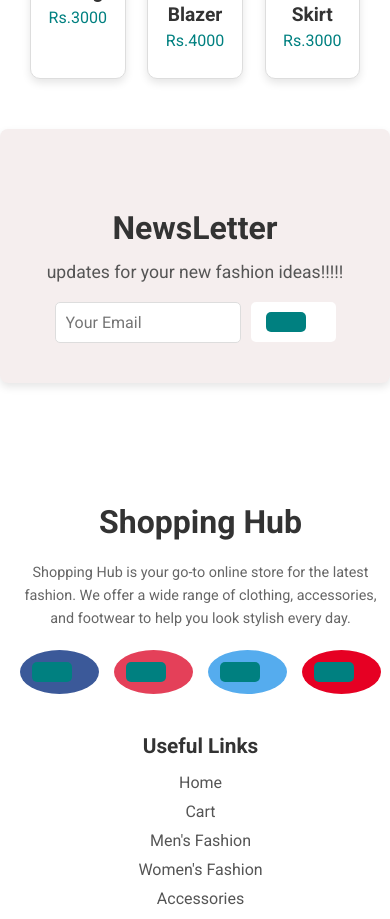
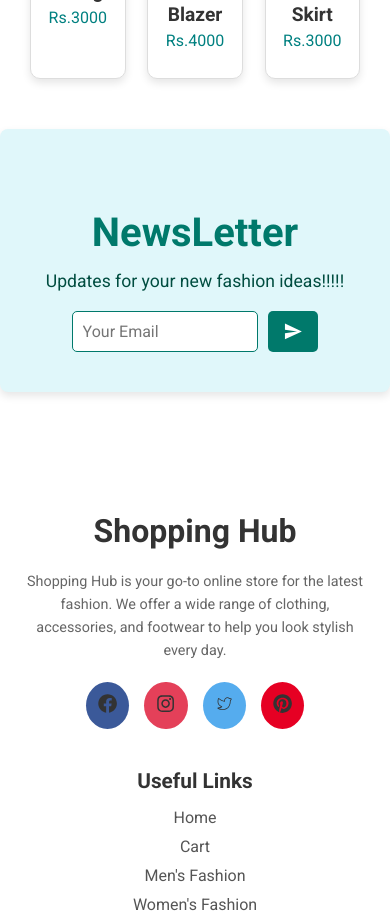
Before and after one commit to ebasnet/shoppinghub, a React (Vite) app in the folder client/: page / in a window 390 px wide. Shown: the part 3980-4899 px from the top of the page. Built offline with nearby package versions, Linux system fonts and the light colour scheme.

Commit message:
new css updatesmodule

```diff
--- a/client/src/components/categories/Categories.jsx
+++ b/client/src/components/categories/Categories.jsx
@@ -1,19 +1,17 @@
 import "./categories.css";
 import { categories } from "../../data/Data";
 import Image from "../Image";
-import { Link } from "react-router-dom"; // Make sure to import Link from react-router-dom
+import { Link } from "react-router-dom";
 
 const Categories = ({ category, setCategory }) => {
   return (
     <div className="categories-container">
       {categories.map((item) => {
-        // Render category only if it matches the selected category or if "All" is selected
         return (
           <div key={item.id} className="category-container">
             <Image imgSrc={item.img} />
             <div className="category-info">
               <h1>{item.title}</h1>
-              {/* Link to the category page */}
               <Link to={`/category/${item.title}`}>
                 <button>Shop Now</button>
               </Link>
--- a/client/src/components/categories/categoryPage.css
+++ b/client/src/components/categories/categoryPage.css
@@ -1,4 +1,4 @@
-/* CategoryPage.css */
+
 .products-container {
     display: grid;
     grid-template-columns: repeat(auto-fill, minmax(250px, 1fr));
@@ -52,10 +52,10 @@
     justify-content: center;
     padding: 10px 20px;
     border: none;
-    background-color: teal;  /* Teal background */
-    color: white;  /* White icon color */
+    background-color: teal;
+    color: white;
     font-weight: bold;
-    font-size: 1.2rem;  /* Slightly larger font size for better visibility */
+    font-size: 1.2rem;
     border-radius: 5px;
     cursor: pointer;
     transition: background-color 0.3s ease;
@@ -87,7 +87,7 @@
     color: #333;
   }
 
-  /* Responsiveness for smaller screens */
+
   @media (max-width: 768px) {
     .products-container {
       grid-template-columns: repeat(auto-fill, minmax(200px, 1fr));
--- a/client/src/components/footer/Footer.css
+++ /dev/null
@@ -1,138 +0,0 @@
-/* Footer Container */
-.footer-container {
-    display: flex;
-    justify-content: space-between;
-    align-items: flex-start;
-    padding: 40px 20px;
-    color: #333;
-    flex-wrap: wrap;
-  }
-
-  /* Footer Logo and Description */
-  .footer-left {
-    flex: 1;
-    padding-right: 20px;
-  }
-
-  .footer-logo {
-    font-size: 2rem;
-    font-weight: 700;
-    color: #333;
-    margin-bottom: 20px;
-  }
-
-  .footer-desc {
-    font-size: 0.9rem;
-    line-height: 1.6;
-    color: #666;
-    margin-bottom: 20px;
-  }
-
-  .social-container {
-    display: flex;
-    gap: 15px;
-  }
-
-  .social-icon {
-    background-color: #ddd;
-    padding: 12px;
-    border-radius: 50%;
-    cursor: pointer;
-    transition: transform 0.3s;
-  }
-
-  .social-icon:hover {
-    transform: scale(1.1);
-  }
-
-  .icon {
-    font-size: 1.2rem;
-
-  }
-
-  .social-icon:hover .icon {
-    color: #fff;
-  }
-
-  /* Footer Center */
-  .footer-center {
-    flex: 1;
-    padding: 20px;
-  }
-
-  .footer-center h3 {
-    font-size: 1.3rem;
-    margin-bottom: 15px;
-    color: #333;
-  }
-
-  .footer-list {
-    list-style: none;
-    padding: 0;
-  }
-
-  .footer-list-item {
-    margin-bottom: 10px;
-    font-size: 1rem;
-    color: #555;
-    cursor: pointer;
-    transition: color 0.3s;
-  }
-
-  .footer-list-item:hover {
-    color: #007bff;
-  }
-
-  /* Footer Right */
-  .footer-right {
-    flex: 1;
-    padding-left: 20px;
-  }
-
-  .footer-right .footer-title {
-    font-size: 1.3rem;
-    margin-bottom: 20px;
-    color: #333;
-  }
-
-  .contact-item {
-    font-size: 1rem;
-    color: #555;
-    margin-bottom: 10px;
-  }
-
-  .contact-item:hover {
-    color: #007bff;
-  }
-
-  .payment {
-    width: 200px;
-    margin-top: 20px;
-    max-width: 100%;
-    height: auto;
-    object-fit: contain;
-  }
-
-  /* Responsive Design */
-  @media screen and (max-width: 768px) {
-    .footer-container {
-      flex-direction: column;
-      align-items: center;
-    }
-
-    .footer-left,
-    .footer-center,
-    .footer-right {
-      flex: 1;
-      text-align: center;
-      padding: 20px 0;
-    }
-
-    .social-container {
-      justify-content: center;
-    }
-
-    .footer-list {
-      text-align: center;
-    }
-  }
--- a/client/src/components/footer/Footer.jsx
+++ b/client/src/components/footer/Footer.jsx
@@ -9,58 +9,71 @@ import {
 import { IoLocationSharp } from "react-icons/io5";
 import { footerLinks } from "../../data/Data";
 import { IoMdMail } from "react-icons/io";
-import "./Footer.css";
+import styles from "./Footer.module.css"; // Import the module CSS
+
 function Footer() {
   return (
-    <div className="footer-container">
-      <div className="footer-left">
-        <h1 className="footer-logo">Shopping Hub</h1>
-        <p className="footer-desc">
+    <div className={styles.footerContainer}>
+      <div className={styles.footerLeft}>
+        <h1 className={styles.footerLogo}>Shopping Hub</h1>
+        <p className={styles.footerDesc}>
           Shopping Hub is your go-to online store for the latest fashion. We
           offer a wide range of clothing, accessories, and footwear to help you
           look stylish every day.
         </p>
-        <div className="social-container">
-          <div className="social-icon" style={{ backgroundColor: "#3b5999" }}>
-            <FaFacebook className="icon" />
+        <div className={styles.socialContainer}>
+          <div
+            className={styles.socialIcon}
+            style={{ backgroundColor: "#3b5999" }}
+          >
+            <FaFacebook className={styles.icon} />
           </div>
-          <div className="social-icon" style={{ backgroundColor: "#e44059" }}>
-            <FaInstagram className="icon" />
+          <div
+            className={styles.socialIcon}
+            style={{ backgroundColor: "#e44059" }}
+          >
+            <FaInstagram className={styles.icon} />
           </div>
-          <div className="social-icon" style={{ backgroundColor: "#55acee" }}>
-            <CiTwitter className="icon" />
+          <div
+            className={styles.socialIcon}
+            style={{ backgroundColor: "#55acee" }}
+          >
+            <CiTwitter className={styles.icon} />
           </div>
-          <div className="social-icon" style={{ backgroundColor: "#e60023" }}>
-            <FaPinterest className="icon" />
+          <div
+            className={styles.socialIcon}
+            style={{ backgroundColor: "#e60023" }}
+          >
+            <FaPinterest className={styles.icon} />
           </div>
         </div>
       </div>
 
-      <div className="footer-center">
+      <div className={styles.footerCenter}>
         <h3>Useful Links</h3>
-        <ul className="footer-list">
+        <ul className={styles.footerList}>
           {footerLinks.map((link) => (
-            <li key={link.id} className="footer-list-item">
+            <li key={link.id} className={styles.footerListItem}>
               {link.title}
             </li>
           ))}
         </ul>
       </div>
 
-      <div className="footer-right">
-        <h3 className="footer-title">Contact</h3>
-        <div className="contact-item">
+      <div className={styles.footerRight}>
+        <h3 className={styles.footerTitle}>Contact</h3>
+        <div className={styles.contactItem}>
           <IoLocationSharp style={{ marginRight: "10px" }} />
           Shankhamul-09,Baneswor
         </div>
-        <div className="contact-item">
+        <div className={styles.contactItem}>
           <FaPhoneAlt style={{ marginRight: "10px" }} /> +977 9106787653
         </div>
 
-        <div className="contact-item">
+        <div className={styles.contactItem}>
           <IoMdMail style={{ marginRight: "10px" }} /> shoppingHub@123.com
         </div>
-        <img className="payment" alt="" src={payment} />
+        <img className={styles.payment} alt="Payment methods" src={payment} />
       </div>
     </div>
   );
--- /dev/null
+++ b/client/src/components/footer/Footer.module.css
@@ -0,0 +1,137 @@
+
+.footerContainer {
+  display: flex;
+  justify-content: space-between;
+  align-items: flex-start;
+  padding: 40px 20px;
+  color: #333;
+  flex-wrap: wrap;
+}
+
+
+.footerLeft {
+  flex: 1;
+  padding-right: 20px;
+}
+
+.footerLogo {
+  font-size: 2rem;
+  font-weight: 700;
+  color: #333;
+  margin-bottom: 20px;
+}
+
+.footerDesc {
+  font-size: 0.9rem;
+  line-height: 1.6;
+  color: #666;
+  margin-bottom: 20px;
+}
+
+.socialContainer {
+  display: flex;
+  gap: 15px;
+}
+
+.socialIcon {
+  background-color: #ddd;
+  padding: 12px;
+  border-radius: 50%;
+  cursor: pointer;
+  transition: transform 0.3s;
+}
+
+.socialIcon:hover {
+  transform: scale(1.1);
+}
+
+.icon {
+  font-size: 1.2rem;
+}
+
+.socialIcon:hover .icon {
+  color: #fff;
+}
+
+/* Footer Center */
+.footerCenter {
+  flex: 1;
+  padding: 20px;
+}
+
+.footerCenter h3 {
+  font-size: 1.3rem;
+  margin-bottom: 15px;
+  color: #333;
+}
+
+.footerList {
+  list-style: none;
+  padding: 0;
+}
+
+.footerListItem {
+  margin-bottom: 10px;
+  font-size: 1rem;
+  color: #555;
+  cursor: pointer;
+  transition: color 0.3s;
+}
+
+.footerListItem:hover {
+  color: #007bff;
+}
+
+/* Footer Right */
+.footerRight {
+  flex: 1;
+  padding-left: 20px;
+}
+
+.footerRight .footerTitle {
+  font-size: 1.3rem;
+  margin-bottom: 20px;
+  color: #333;
+}
+
+.contactItem {
+  font-size: 1rem;
+  color: #555;
+  margin-bottom: 10px;
+}
+
+.contactItem:hover {
+  color: #007bff;
+}
+
+.payment {
+  width: 200px;
+  margin-top: 20px;
+  max-width: 100%;
+  height: auto;
+  object-fit: contain;
+}
+
+/* Responsive Design */
+@media screen and (max-width: 768px) {
+  .footerContainer {
+    flex-direction: column;
+    align-items: center;
+  }
+
+  .footerLeft,
+  .footerCenter,
+  .footerRight {
+    flex: 1;
+    text-align: center;
+    padding: 20px 0;
+  }
+
+  .socialContainer {
+    justify-content: center;
+  }
+
+  .footerList {
+    text-align: center;
+  }
+}
--- a/client/src/components/newsletter/NewsLetter.jsx
+++ b/client/src/components/newsletter/NewsLetter.jsx
@@ -1,21 +1,21 @@
 import { IoMdSend } from "react-icons/io";
-import "./newsLetter.css";
+import styles from "./NewsLetter.module.css"; // Assuming you're using module CSS
 
 function NewsLetter() {
   return (
-    <div className="newsletter-container">
-      <h1 className="newsletter-title">NewsLetter</h1>
-      <div className="newsletter-desc">
-        updates for your new fashion ideas!!!!!
+    <div className={styles.newsletterContainer}>
+      <h1 className={styles.newsletterTitle}>NewsLetter</h1>
+      <div className={styles.newsletterDesc}>
+        Updates for your new fashion ideas!!!!!
       </div>
-      <div className="input-container">
+      <div className={styles.inputContainer}>
         <input
           type="text"
-          className="newsletter-input"
+          className={styles.newsletterInput}
           placeholder="Your Email"
         />
-        <button className="newsletter-button">
-          <IoMdSend className="icon" />
+        <button className={styles.newsletterButton}>
+          <IoMdSend className={styles.icon} />
         </button>
       </div>
     </div>
--- a/client/src/components/newsletter/newsLetter.css
+++ /dev/null
@@ -1,67 +0,0 @@
-.newsletter-container {
-    display: flex;
-    flex-direction: column;
-    align-items: center;
-    justify-content: center;
-    padding: 40px;
-    background-color: rgb(245, 238, 238);
-    border-radius: 8px;
-    box-shadow: 0 4px 8px rgba(0, 0, 0, 0.1);
-
-    margin: 20px auto;
-  }
-
-  .newsletter-title {
-    font-size: 2rem;
-    font-weight: 700;
-    color: #333;
-    margin-bottom: 15px;
-  }
-
-  .newsletter-desc {
-    font-size: 1.1rem;
-    color: #555;
-    margin-bottom: 20px;
-    text-align: center;
-  }
-
-  .input-container {
-    display: flex;
-    justify-content: center;
-    align-items: center;
-    width: 100%;
-  }
-
-  .newsletter-input {
-    padding: 10px;
-    width: 60%;
-    font-size: 1rem;
-    border: 1px solid #ddd;
-    border-radius: 5px;
-    outline: none;
-    margin-right: 10px;
-    transition: border-color 0.3s;
-  }
-
-  .newsletter-input:focus {
-    border-color: #007bff;
-  }
-
-  .newsletter-button {
-    background-color: white;
-    color: white;
-    padding: 10px 15px;
-    border: none;
-    border-radius: 5px;
-    cursor: pointer;
-    transition: background-color 0.3s;
-  }
-
-  .newsletter-button:hover {
-    background-color: white;
-}
-
-
-  .icon {
-    font-size: 1.3rem;
-  }
--- /dev/null
+++ b/client/src/components/newsletter/newsLetter.module.css
@@ -0,0 +1,68 @@
+.newsletterContainer {
+  display: flex;
+  flex-direction: column;
+  align-items: center;
+  justify-content: center;
+  padding: 40px;
+  background-color: #e0f7fa;
+  border-radius: 8px;
+  box-shadow: 0 4px 8px rgba(0, 0, 0, 0.1);
+  margin: 20px auto;
+  text-align: center;
+}
+
+.newsletterTitle {
+  font-size: 2.5rem;
+  font-weight: 700;
+  color: #00796b;
+  margin-bottom: 15px;
+}
+
+.newsletterDesc {
+  font-size: 1.1rem;
+  color: #004d40;
+  margin-bottom: 20px;
+}
+
+.inputContainer {
+  display: flex;
+  justify-content: center;
+  align-items: center;
+  width: 100%;
+}
+
+.newsletterInput {
+  padding: 10px;
+  width: 60%;
+  font-size: 1rem;
+  border: 1px solid #00796b;
+  border-radius: 5px;
+  outline: none;
+  margin-right: 10px;
+  transition: border-color 0.3s;
+}
+
+.newsletterInput:focus {
+  border-color: #004d40;
+}
+
+.newsletterButton {
+  background-color: #00796b;
+  color: white;
+  padding: 10px 15px;
+  border: none;
+  border-radius: 5px;
+  cursor: pointer;
+  transition: background-color 0.3s;
+  display: flex;
+  justify-content: center;
+  align-items: center;
+}
+
+.newsletterButton:hover {
+  background-color: #004d40;
+}
+
+.icon {
+  font-size: 1.3rem;
+}
--- a/client/src/components/products/Products.jsx
+++ b/client/src/components/products/Products.jsx
@@ -1,5 +1,5 @@
 import { CiSearch, CiShoppingCart } from "react-icons/ci";
-import styles from "./products.module.css"; // Importing the CSS module
+import styles from "./products.module.css";
 import { useNavigate } from "react-router";
 import { useDispatch } from "react-redux";
 import { addToCart } from "../../redux/cartSlice";
```
Also changed, not shown: client/src/components/categories/CategoryPage.jsx (+11 -14 lines).
